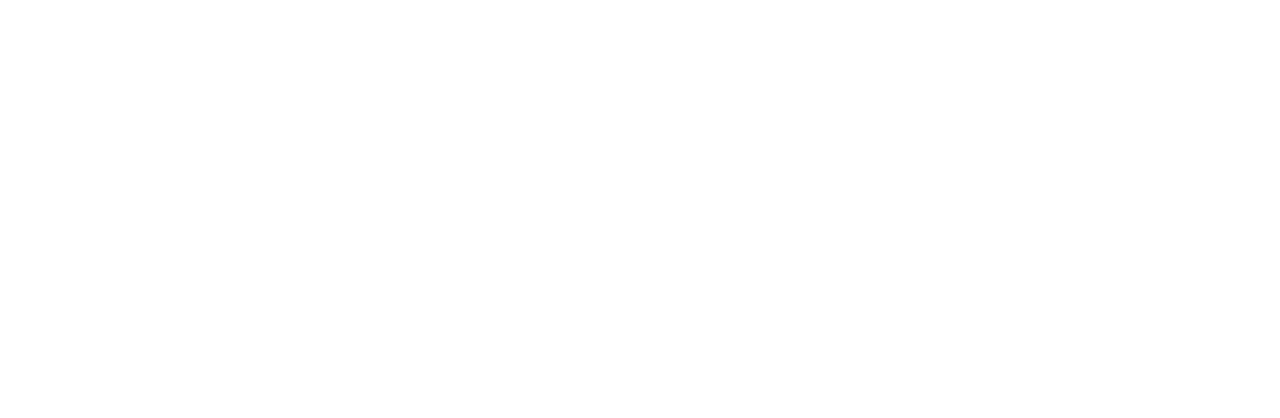
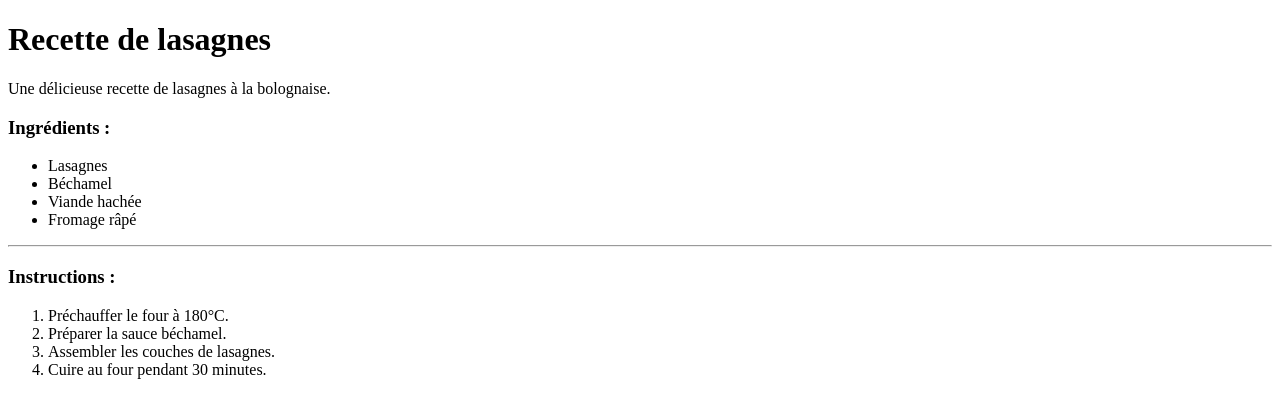
Before and after one commit to Arnaud0803/Html-et-Css, a plain HTML site: page index.html in a window 1280 px wide. Drawn offline with Linux system fonts and the light colour scheme.

Commit message:
ingrédient

```diff
--- a/index.html
+++ b/index.html
@@ -7,9 +7,25 @@
 </head>
 <body>
     <!-- Titre de la recette  -->
-
+<h1>Recette de lasagnes</h1>
+<!-- Description de la recette -->
+<p>Une délicieuse recette de lasagnes à la bolognaise.</p>
     <!-- liste des ingrédients -->
-
+    <h3>Ingrédients :</h3>
+    <ul>
+        <li>Lasagnes</li>
+        <li>Béchamel</li>
+        <li>Viande hachée</li>
+        <li>Fromage râpé</li>
+    </ul>
+    <hr>
     <!-- Instructions de préparation -->
+    <h3>Instructions :</h3>
+    <ol>
+        <li>Préchauffer le four à 180°C.</li>
+        <li>Préparer la sauce béchamel.</li>
+        <li>Assembler les couches de lasagnes.</li>
+        <li>Cuire au four pendant 30 minutes.</li>
+    </ol>
 </body>
 </html>
```
